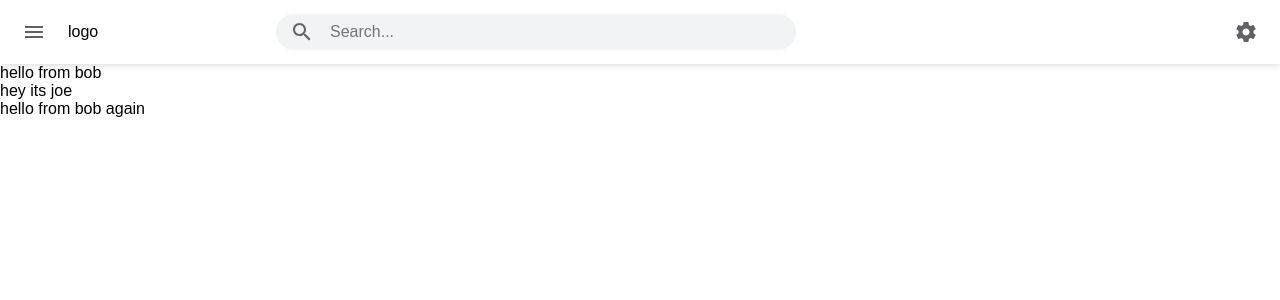
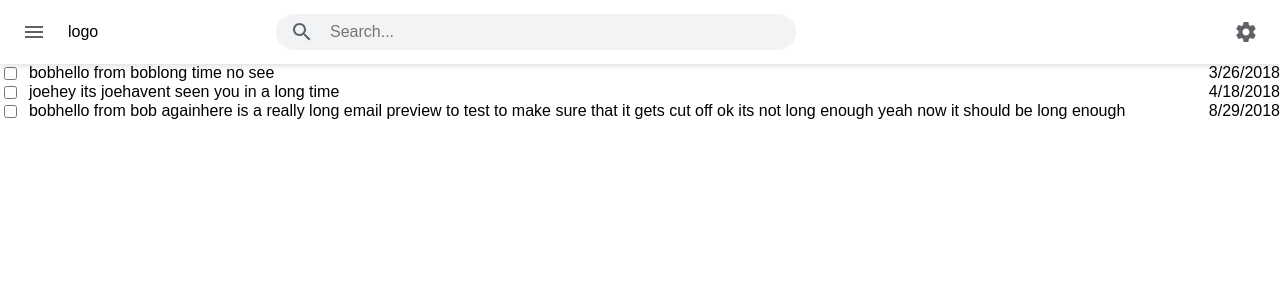
Before and after one commit to staton/email, a React (Create React App) app: page / in a window 1280 px wide. Shown: the top 300 px of the page. Built offline with nearby package versions, Linux system fonts and the light colour scheme.

Commit message:
Updated EmailListItem layout and styling

```diff
--- a/src/components/DrawerMenu/DrawerMenu.jsx
+++ b/src/components/DrawerMenu/DrawerMenu.jsx
@@ -1,9 +1,10 @@
 import React, { Component } from 'react';
-import ComposeEmailButton from '../ComposeEmailButton/ComposeEmailButton';
-import DrawerMenuList from '../DrawerMenuList/DrawerMenuList';
 import { bindActionCreators } from 'redux';
 import { connect } from 'react-redux';
 import { MdEdit } from 'react-icons/md';
+import ComposeEmailButton from '../ComposeEmailButton/ComposeEmailButton';
+import DrawerMenuList from '../DrawerMenuList/DrawerMenuList';
+import STRINGS from '../../resources/strings';
 
 export class DrawerMenu extends Component {
 
@@ -16,8 +17,9 @@ export class DrawerMenu extends Component {
                     (this.props.isSmallScreen)
                     ?   null
                     :   <ComposeEmailButton
-                            content="New Email"
+                            content={STRINGS.NewEmail}
                             icon={<MdEdit />}
+                            title={STRINGS.NewEmail}
                         />
                 }
                 <DrawerMenuList />
--- a/src/components/EmailListItem/EmailListItem.jsx
+++ b/src/components/EmailListItem/EmailListItem.jsx
@@ -14,9 +14,17 @@ const defaultProps = {
 export class EmailListItem extends Component {
 
 	render() {
+        const emailSentDate = this.props.email.EmailSentDateTime.toLocaleDateString();
 		return (
             <li className="EmailListItem">
-            {this.props.email.Subject}
+                <input type="checkbox" />
+                <div className="EmailListItem__marker">&nbsp;&nbsp;</div>
+                <div className="EmailListItem__email-info-container">
+                    <div className="EmailListItem__sender-name">{this.props.email.FromName}</div>
+                    <div className="EmailListItem__subject">{this.props.email.Subject}</div>
+                    <div className="EmailListItem__preview">{this.props.email.Preview}</div>
+                    <div className="EmailListItem__sent-date">{emailSentDate}</div>
+                </div>
             </li>
 		);
     }
@@ -25,7 +33,8 @@ export class EmailListItem extends Component {
 
 function mapStateToProps(store, ownProps) {
     return {
-        email: ownProps.email
+        email: ownProps.email,
+        isSmallScreen: store.app.isSmallScreen
     };
 }
 
--- a/src/resources/strings.js
+++ b/src/resources/strings.js
@@ -6,6 +6,7 @@ class Strings {
     get DeletedMenu() { return this._deletedMenu; }
     get DraftsMenu() { return this._draftsMenu; }
     get InboxMenu() { return this._inboxMenu; }
+    get NewEmail() { return this._newEmail; }
     get Search() { return this._search; }
     get SearchPlaceholder() { return this._searchPlaceholder; }
     get SentMenu() { return this._sentMenu; }
@@ -50,6 +51,7 @@ class Strings {
         this._deletedMenu = 'Deleted';
         this._draftsMenu = 'Drafts';
         this._inboxMenu = 'Inbox';
+        this._newEmail = 'New Email';
         this._search = 'Search';
         this._searchPlaceholder = 'Search...';
         this._sentMenu = 'Sent';
@@ -61,13 +63,14 @@ class Strings {
      */
     setSimplifiedChineseStrings() {
         this._clear = '清白';
-        this._deletedMenu = 'Deleted';
-        this._draftsMenu = 'Drafts';
-        this._inboxMenu = 'Inbox';
+        this._deletedMenu = '垃圾邮件';
+        this._draftsMenu = '草稿箱';
+        this._inboxMenu = '收件箱';
+        this._newEmail = '写信';
         this._search = '搜索';
         this._searchPlaceholder = '搜索...';
-        this._sentMenu = 'Sent';
-        this._spamMenu = 'Spam';
+        this._sentMenu = '已发送';
+        this._spamMenu = '广告邮件';
     }
 
     /**
--- a/src/styles/components/_emaillist.scss
+++ b/src/styles/components/_emaillist.scss
@@ -2,4 +2,6 @@
     list-style-type: none;
     margin: 0;
     padding: 0;
+    overflow-y: scroll;
+    width: 100%;
 }
--- a/src/styles/components/_emaillistitem.scss
+++ b/src/styles/components/_emaillistitem.scss
@@ -1,3 +1,60 @@
 .EmailListItem {
+    display: flex;
+    flex-direction: row;
+    max-width: 100%;
 
+    & .EmailListItem__email-info-container {
+        display: flex;
+        flex-direction: row;
+        justify-content: flex-start;
+        width: 100%;
+
+        @include style-for($var-screen-size-small) {
+            flex-wrap: wrap;
+        }
+
+        & .EmailListItem__sender-name {
+            order: 10;
+
+            @include style-for($var-screen-size-small) {
+                flex-basis: auto;
+            }
+        }
+
+        & .EmailListItem__subject {
+            order: 20;
+
+            @include style-for($var-screen-size-small) {
+                flex-basis: 100%;
+            }
+        }
+
+        & .EmailListItem__preview {
+            order: 30;
+
+            @include style-for($var-screen-size-small) {
+                flex-basis: 100%;
+            }
+        }
+
+        & .EmailListItem__sent-date {
+            margin-left: auto;
+            order: 40;
+
+            @include style-for($var-screen-size-small) {
+                /*
+                * for mobile, we want the date to be on the top-row.
+                * changing the order will prevent it from being the last element.
+                */
+
+                order: 15;
+            }
+        }
+
+        & .EmailListItem__subject, .EmailListItem__preview {
+            overflow: hidden;
+            @include text-overflow(ellipsis);
+            white-space: nowrap;
+        }
+    }
 }
--- a/src/styles/main.css
+++ b/src/styles/main.css
@@ -17,6 +17,14 @@
 
 #root .ComposeEmailButton {
   padding: 1rem; }
+  @media all and (max-width: 1023px) and (max-height: 1024px) {
+    #root .ComposeEmailButton {
+      bottom: 0;
+      margin: 1rem;
+      padding: 0;
+      position: fixed;
+      right: 0;
+      z-index: 72; } }
   #root .ComposeEmailButton .ComposeEmailButton__button {
     background-color: #00c957;
     border: none;
@@ -45,17 +53,12 @@
         -moz-border-radius: 32px;
         -ms-border-radius: 32px;
         border-radius: 32px;
-        bottom: 0;
         -webkit-box-shadow: 0 0.125rem 0.35rem 0 rgba(0, 0, 0, 0.4);
         -moz-box-shadow: 0 0.125rem 0.35rem 0 rgba(0, 0, 0, 0.4);
         -ms-box-shadow: 0 0.125rem 0.35rem 0 rgba(0, 0, 0, 0.4);
         box-shadow: 0 0.125rem 0.35rem 0 rgba(0, 0, 0, 0.4);
         height: 64px;
-        margin: 1rem;
-        position: fixed;
-        right: 0;
-        width: 64px;
-        z-index: 72; } }
+        width: 64px; } }
     #root .ComposeEmailButton .ComposeEmailButton__button:active {
       background-color: #00b04c; }
     #root .ComposeEmailButton .ComposeEmailButton__button:hover {
@@ -158,7 +161,53 @@
 #root .EmailList {
   list-style-type: none;
   margin: 0;
-  padding: 0; }
+  padding: 0;
+  overflow-y: scroll;
+  width: 100%; }
+
+#root .EmailListItem {
+  display: flex;
+  flex-direction: row;
+  max-width: 100%; }
+  #root .EmailListItem .EmailListItem__email-info-container {
+    display: flex;
+    flex-direction: row;
+    justify-content: flex-start;
+    width: 100%; }
+    @media all and (max-width: 1023px) and (max-height: 1024px) {
+      #root .EmailListItem .EmailListItem__email-info-container {
+        flex-wrap: wrap; } }
+    #root .EmailListItem .EmailListItem__email-info-container .EmailListItem__sender-name {
+      order: 10; }
+      @media all and (max-width: 1023px) and (max-height: 1024px) {
+        #root .EmailListItem .EmailListItem__email-info-container .EmailListItem__sender-name {
+          flex-basis: auto; } }
+    #root .EmailListItem .EmailListItem__email-info-container .EmailListItem__subject {
+      order: 20; }
+      @media all and (max-width: 1023px) and (max-height: 1024px) {
+        #root .EmailListItem .EmailListItem__email-info-container .EmailListItem__subject {
+          flex-basis: 100%; } }
+    #root .EmailListItem .EmailListItem__email-info-container .EmailListItem__preview {
+      order: 30; }
+      @media all and (max-width: 1023px) and (max-height: 1024px) {
+        #root .EmailListItem .EmailListItem__email-info-container .EmailListItem__preview {
+          flex-basis: 100%; } }
+    #root .EmailListItem .EmailListItem__email-info-container .EmailListItem__sent-date {
+      margin-left: auto;
+      order: 40; }
+      @media all and (max-width: 1023px) and (max-height: 1024px) {
+        #root .EmailListItem .EmailListItem__email-info-container .EmailListItem__sent-date {
+          /*
+                * for mobile, we want the date to be on the top-row.
+                * changing the order will prevent it from being the last element.
+                */
+          order: 15; } }
+    #root .EmailListItem .EmailListItem__email-info-container .EmailListItem__subject, #root .EmailListItem .EmailListItem__email-info-container .EmailListItem__preview {
+      overflow: hidden;
+      text-overflow: ellipsis;
+      -ms-text-overflow: ellipsis;
+      -o-text-overflow: ellipsis;
+      white-space: nowrap; }
 
 #root .Header {
   align-items: center;
```
Also changed, not shown: src/styles/base/_mixins.scss (+16 -0 lines), src/styles/components/_composeemailbutton.scss (+9 -5 lines).
